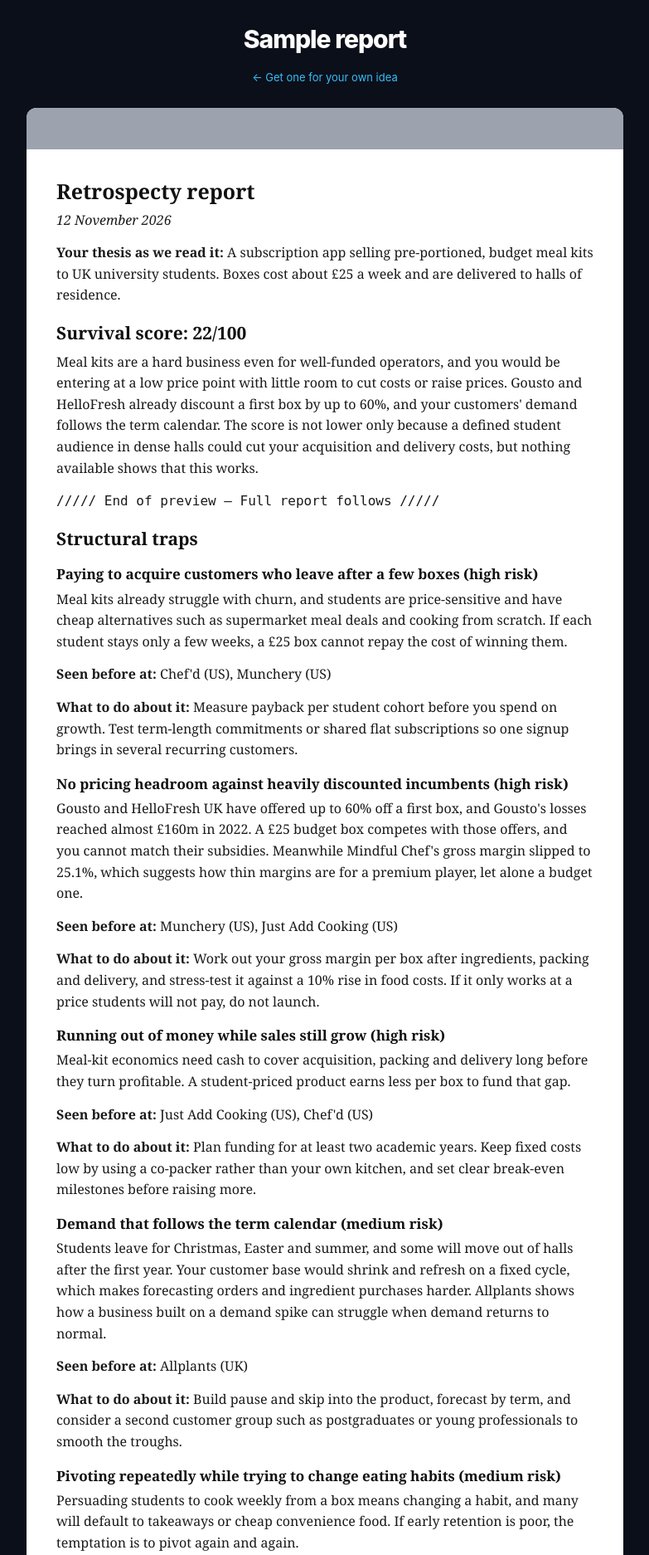
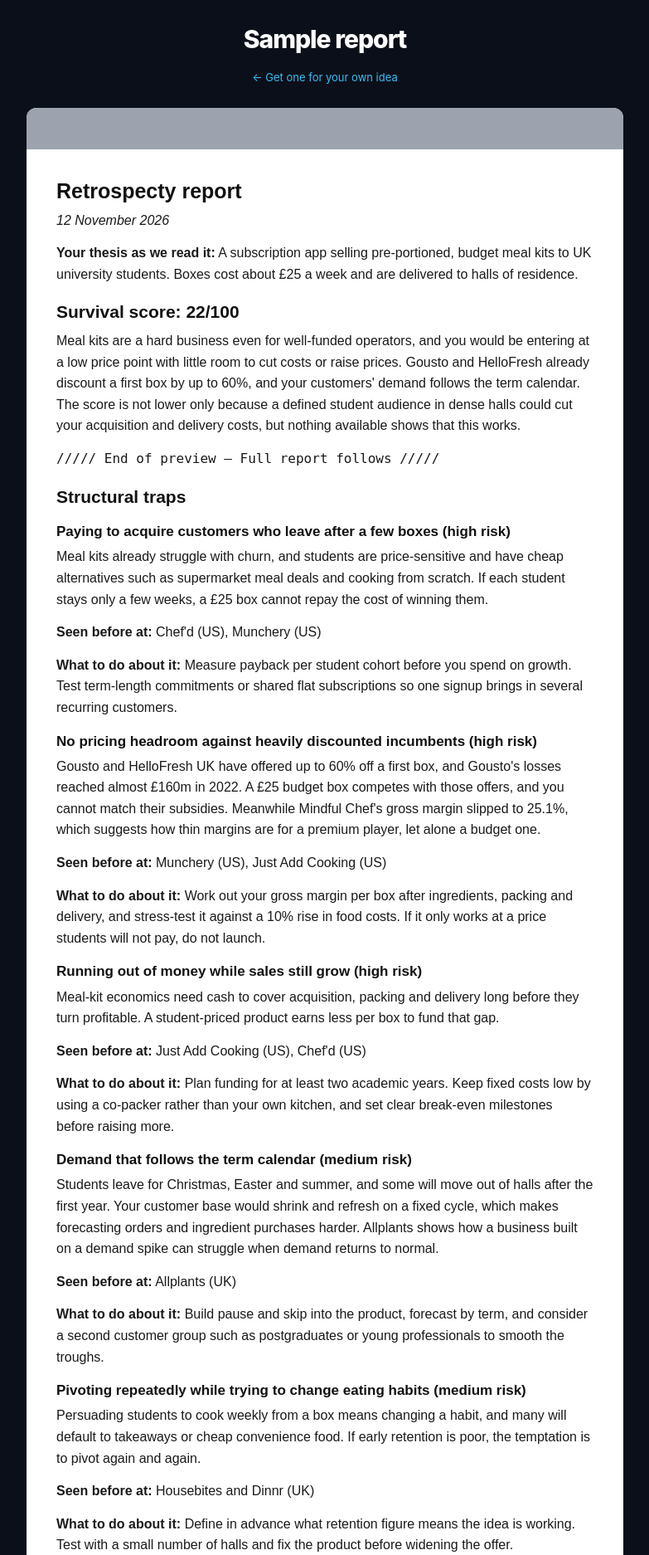
Before and after one commit to markbowley/retrospecty-portal, a FastAPI app: page /sample in a window 1280 px wide. Shown: the part 77-1951 px from the top of the page at 83% size, without its empty margins (248-1031 px from the left). Run offline with FastAPI, Linux system fonts and the light colour scheme; some libraries are stand-ins or nearby versions.

Commit message:
Update style.css

```diff
--- a/static/style.css
+++ b/static/style.css
@@ -45,7 +45,7 @@ footer { margin-top: auto; border-top: 1px solid var(--border); padding: 30px 40
 .price { font-size: 13px; color: var(--text-main); text-align: center; margin-top: 14px; }
 .sample-link { display: block; text-align: center; margin-top: 10px; font-size: 13px; color: var(--accent); text-decoration: none; }
 .sample-link:hover { text-decoration: underline; }
-.report { max-width: 720px; margin: 0 auto 60px auto; background: #ffffff; color: #1a1a1a; border-radius: 12px; font-family: Georgia, "Times New Roman", serif; font-size: 16px; line-height: 1.6; }
+.report { max-width: 720px; margin: 0 auto 60px auto; background: #ffffff; color: #1a1a1a; border-radius: 12px; font-family: sans-serif; font-size: 16px; line-height: 1.6; }
 .report h1 { font-size: 25px; color: #111; margin-bottom: 8px; letter-spacing: 0; }
 .report h2 { font-size: 21px; margin: 16px 0 5px; color: #111; }
 .report h3 { font-size: 17px; margin: 12px 0 4px; color: #111; }
```
